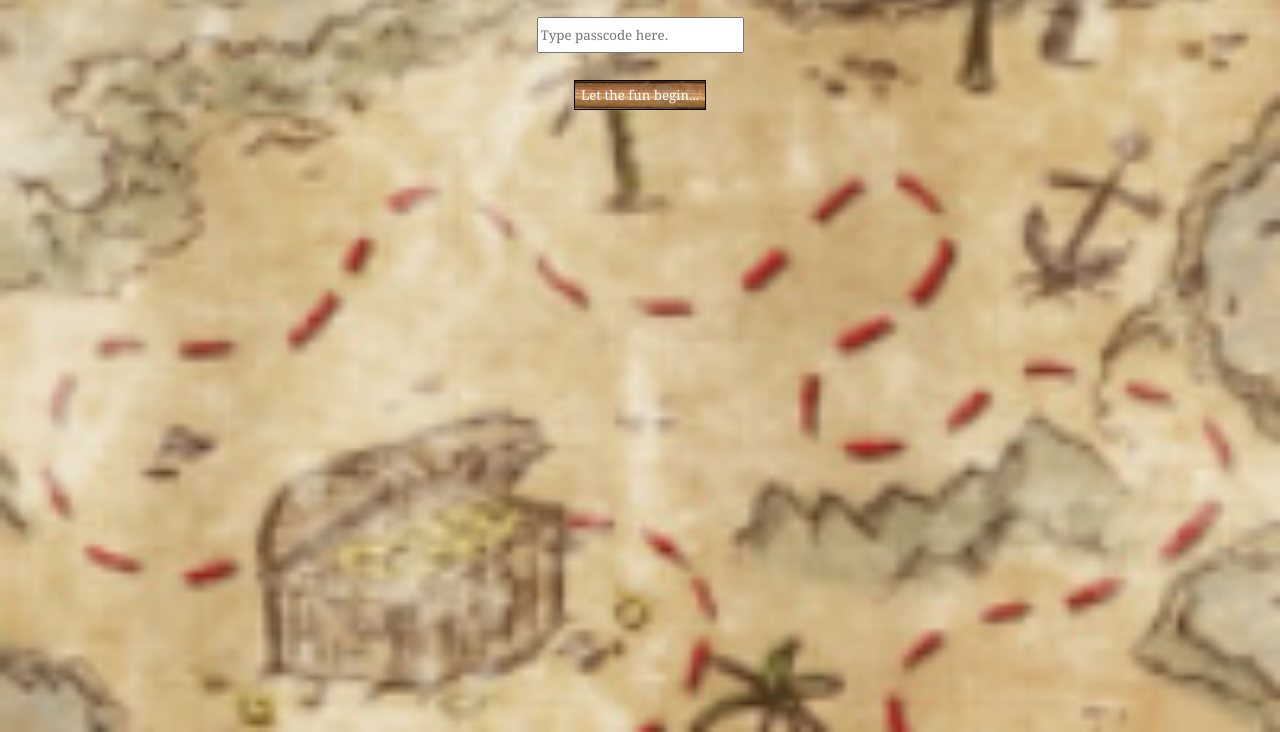
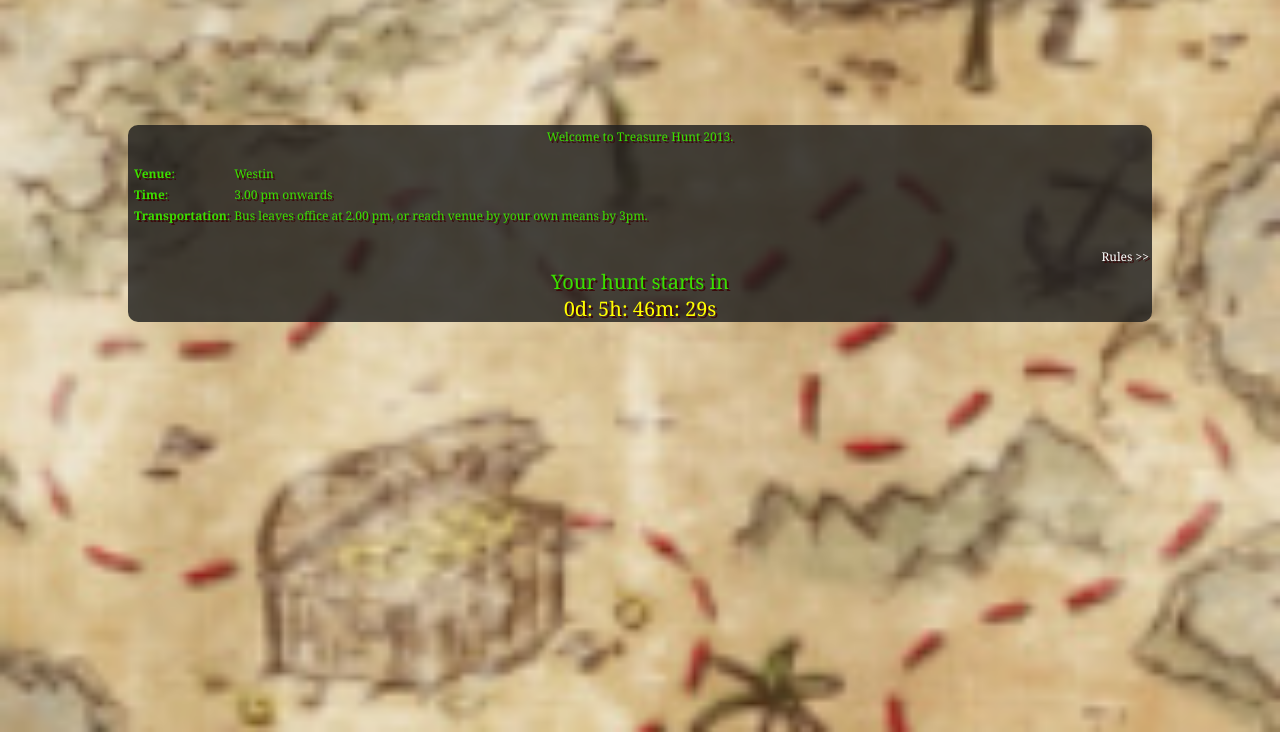
Before and after one commit to josephaanthony/offsite-2013, a plain HTML site: page offsite.html in a window 1280 px wide. Shown: the part 68-800 px from the top of the page. Drawn offline with Linux system fonts and the light colour scheme.

Commit message:
Update offsite.html

```diff
--- a/offsite.html
+++ b/offsite.html
@@ -157,8 +157,8 @@
 
     <script>
         function StartCountDown() {
-            var e = new Date().getTime()
-            //var e = new Date("Dec 17 2013 15:30:00 GMT+0530").getTime()
+            //var e = new Date().getTime()
+            var e = new Date("Dec 17 2013 15:30:00 GMT+0530").getTime()
                 , t = setInterval(function () {
                 var s = 0, o = 0, c = 0, a = 0, p = (new Date).getTime(), n = (e - p) / 1e3
                 s = parseInt(n / 86400), n %= 86400, o = parseInt(n / 3600), n %= 3600, c = parseInt(n / 60), a = parseInt(n % 60), 0 >= a && 0 >= o && 0 >= c && 0 >= s && ($("#prestart_content").fadeOut(150), $("#poststart_content").fadeIn(1e3), clearInterval(t)), $("#countdown_wrap").text(s + "d: " + o + "h: " + c + "m: " + a + "s")
```
